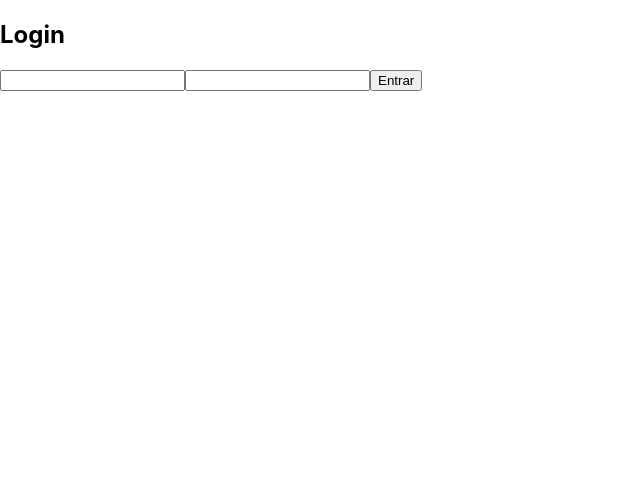
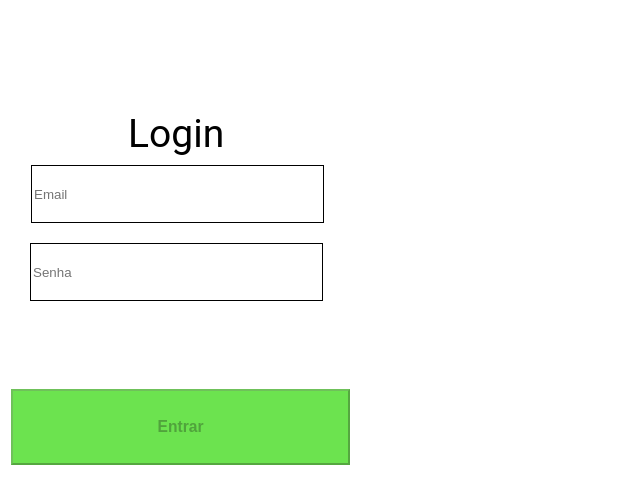
Before and after one commit to tryber/sd-03-recipes-app-04, a React (Create React App) app: page / in a window 1280 px wide. Shown: the top 504 px of the page, without its empty margins (0-640 px from the left). Built offline with nearby package versions, Linux system fonts and the light colour scheme.

Commit message:
implementation of the login screen requirements

```diff
--- a/src/App.js
+++ b/src/App.js
@@ -1,31 +1,31 @@
 import React from 'react';
 import { Route, Switch } from 'react-router-dom';
-// import DetailsDrinkScreen from './components/DetailsDrinkScreen';
-// import DetailsFoodScreen from './components/DetailsFoodScreen';
-// import DoneRecipes from './components/DoneRecipes';
-// import ExploreDrinkIngredientScreen from './components/ExploreDrinkIngredientScreen';
-// import ExploreDrinkScreen from './components/ExploreDrinkScreen';
-// import ExploreFoodIngredientScreen from './components/ExploreFoodIngredientScreen';
-// import ExploreFoodOriginScreen from './components/ExploreFoodOriginScreen';
-// import ExploreFoodScreen from './components/ExploreFoodScreen';
-// import ExploreHomeScreen from './components/ExploreHomeScreen';
-// import FavoriteRecipes from './components/FavoriteRecipes';
+import DetailsDrinkScreen from './components/DetailsDrinkScreen';
+import DetailsFoodScreen from './components/DetailsFoodScreen';
+import DoneRecipes from './components/DoneRecipes';
+import ExploreDrinkIngredientScreen from './components/ExploreDrinkIngredientScreen';
+import ExploreDrinkScreen from './components/ExploreDrinkScreen';
+import ExploreFoodIngredientScreen from './components/ExploreFoodIngredientScreen';
+import ExploreFoodOriginScreen from './components/ExploreFoodOriginScreen';
+import ExploreFoodScreen from './components/ExploreFoodScreen';
+import ExploreHomeScreen from './components/ExploreHomeScreen';
+import FavoriteRecipes from './components/FavoriteRecipes';
 import LoginScreen from './components/LoginScreen';
-// import MainDrinkScreen from './components/MainDrinkScreen';
-// import MainFoodScreen from './components/MainFoodScreen';
-// import ProfileScreen from './components/ProfileScreen';
-// import ProgressDrinkScreen from './components/ProgressDrinkScreen';
-// import ProgressFoodScreen from './components/ProgressFoodScreen';
-// import './App.css';
+import MainDrinkScreen from './components/MainDrinkScreen';
+import MainFoodScreen from './components/MainFoodScreen';
+import ProfileScreen from './components/ProfileScreen';
+import ProgressDrinkScreen from './components/ProgressDrinkScreen';
+import ProgressFoodScreen from './components/ProgressFoodScreen';
+import './App.css';
 
-import AplicationProvider from './components/context/ContextAplication';
+import AplicationProvider from './context/ContextAplication';
 
 function App() {
   return (
     <AplicationProvider>
       <Switch>
         <Route exact path="/" component={LoginScreen} />
-        {/* <Route exact path="/comidas" component={MainFoodScreen} />
+        <Route exact path="/comidas" component={MainFoodScreen} />
         <Route exact path="/bebidas" component={MainDrinkScreen} />
         <Route exact path={`/comidas/${'id-da-receita'}`} component={DetailsFoodScreen} />
         <Route exact path={`/bebidas/${'id-da-receita'}`} component={DetailsDrinkScreen} />
@@ -51,7 +51,7 @@ function App() {
         <Route exact path="/explorar/comidas/area" component={ExploreFoodOriginScreen} />
         <Route exact path="/perfil" component={ProfileScreen} />
         <Route exact path="/receitas-feitas" component={DoneRecipes} />
-        <Route exact path="/receitas-favoritas" component={FavoriteRecipes} /> */}
+        <Route exact path="/receitas-favoritas" component={FavoriteRecipes} />
       </Switch>
     </AplicationProvider>
   );
--- /dev/null
+++ b/src/components/CSS/LoginScreen.css
@@ -0,0 +1,52 @@
+.login-screen {
+  height: 640px;
+  width: 360px;
+}
+
+h2 {
+  align-items: flex-end;
+  color: black;
+  display: flex;
+  font-family: Roboto;
+  font-size: 39px;
+  font-style: normal;
+  font-weight: normal;
+  height: 46px;
+  left: 128px;
+  line-height: 46px;
+  position: absolute;
+  top: 79px;
+  width: 97px;
+}
+
+.email {
+  background: white;
+  border: 1px solid black;
+  box-sizing: border-box;
+  height: 58px;
+  left: 31px;
+  margin-top: 10px;
+  position: absolute;
+  top: 155px;
+  width: 293px;
+}
+
+.password {
+  background: #FFFFFF;
+  border: 1px solid #000000;
+  box-sizing: border-box;
+  height: 58px;
+  left: 30px;
+  position: absolute;
+  top: 243px;
+  width: 293px;
+}
+
+button {
+  background: #6ce34f;
+  height: 76px;
+  left: 11px;
+  position: absolute;
+  top: 389px;
+  width: 339px;
+}
--- a/src/components/LoginScreen.jsx
+++ b/src/components/LoginScreen.jsx
@@ -1,60 +1,40 @@
-import React, { useContext, useState } from 'react';
-import { ContextAplication } from './context/ContextAplication';
+import React, { useState, useEffect, useContext } from 'react';
+import { Redirect } from 'react-router-dom';
+import { ContextAplication } from '../context/ContextAplication';
+import './CSS/LoginScreen.css';
 
-
-const IsEmail = (name, email, input, setInput, setInformations) => {
-  const exclude = '/[^@-.w]|^[_@.-]|[._-]{2}|[@.]{2}|(@)[^@]*1/';
-  const check = '/@[w-]+./';
-  const checkend = '/.[a-zA-Z]{2,3}$/';
-  if (
-    email.search(exclude) !== -1
-    || email.search(check) === -1
-    || email.search(checkend) === -1
-  ) {
-    return setInput({ ...input, [name]: email }) && setInformations(false);
-  }
-  return setInput({ ...input, [name]: email }) && setInformations(true);
+const handleChangeInput = (name, event, input, setInput) => {
+  setInput({ ...input, [name]: event });
 };
 
-const IsPassword = (name, password, input, setInput, setInformations) => {
-  setInput({ ...input, [name]: password });
-  if (input.password.length >= 6) return setInformations(true);
-  return null;
+const handleFormSubmit = (saveInput, input) => {
+  localStorage.setItem('user', JSON.stringify({ email: input.email }));
+  localStorage.setItem('mealsToken', 1);
+  localStorage.setItem('cocktailsToken', 1);
+
+  saveInput(input);
 };
 
-const handleChangeInput = (name, ele, input, setInput) => {
-  if (name === 'email') return IsEmail(name, ele, input, setInput);
-  return IsPassword(name, ele);
-};
-
-// const handleFormSubmit = (saveInput, input) => {
-//   saveInput(input);
-// };
-
-function createForm(saveInput, input, setInput, informations, setInformations) {
+function createForm(input, setInput) {
   return (
     <form>
       <h2>Login</h2>
       <input
+        className="email"
         data-testid="email-input"
-        onChange={(ele) => handleChangeInput('email', ele.target.value, input, setInput, setInformations)}
-        type="text"
+        onChange={(ele) => handleChangeInput('email', ele.target.value, input, setInput)}
+        type="email"
         name="email"
+        placeholder="Email"
       />
       <input
+        className="password"
         data-testid="password-input"
-        onChange={(ele) => handleChangeInput('password', ele.target.value, input, setInput, setInformations)}
+        onChange={(ele) => handleChangeInput('password', ele.target.value, input, setInput)}
         type="text"
         name="password"
+        placeholder="Senha"
       />
-      <button
-        type="button"
-        disabled={informations}
-        data-testid="login-submit-btn"
-        // onClick={handleFormSubmit(saveInput, input)}
-      >
-        Entrar
-      </button>
     </form>
   );
 }
@@ -62,11 +42,31 @@ function createForm(saveInput, input, setInput, informations, setInformations) {
 function LoginScreen() {
   const { saveInput } = useContext(ContextAplication);
   const [input, setInput] = useState({ email: '', password: '' });
-  const [informations, setInformations] = useState(false);
+  const [informations, setInformations] = useState(true);
+  const user = JSON.parse(localStorage.getItem('user'));
+
+  useEffect(() => {
+    const validEmailRegEx = /^[A-Z0-9_'%=+!`#~$*?^{}&|-]+([.][A-Z0-9_'%=+!`#~$*?^{}&|-]+)*@[A-Z0-9-]+(\.[A-Z0-9-]+)+$/i;
+
+    if (!validEmailRegEx.test(input.email)
+      || (input.password.length < 6)) return setInformations(true);
+
+    return setInformations(false);
+  }, [input]);
+
+  if (user) return <Redirect to="/comidas" />;
 
   return (
-    <div>
-      {createForm(saveInput, input, setInput, informations, setInformations)}
+    <div className="login-screen">
+      {createForm(input, setInput, informations)}
+      <button
+        type="button"
+        disabled={informations}
+        data-testid="login-submit-btn"
+        onClick={() => handleFormSubmit(saveInput, input)}
+      >
+        <h3>Entrar</h3>
+      </button>
     </div>
   );
 }
--- a/src/components/context/ContextAplication.jsx
+++ b/src/context/ContextAplication.jsx
@@ -22,7 +22,7 @@ const AplicationProvider = ({ children }) => {
   };
 
   return (
-    <ContextAplication.Provider value={{ context }}>
+    <ContextAplication.Provider value={context}>
       {children}
     </ContextAplication.Provider>
   );
```
